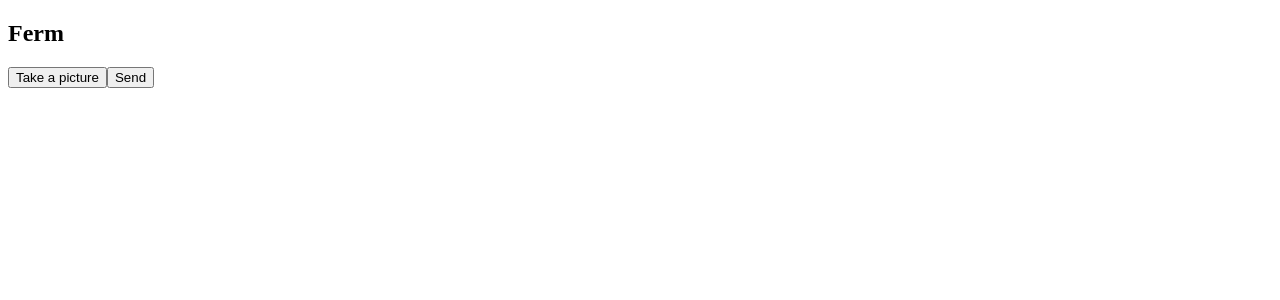
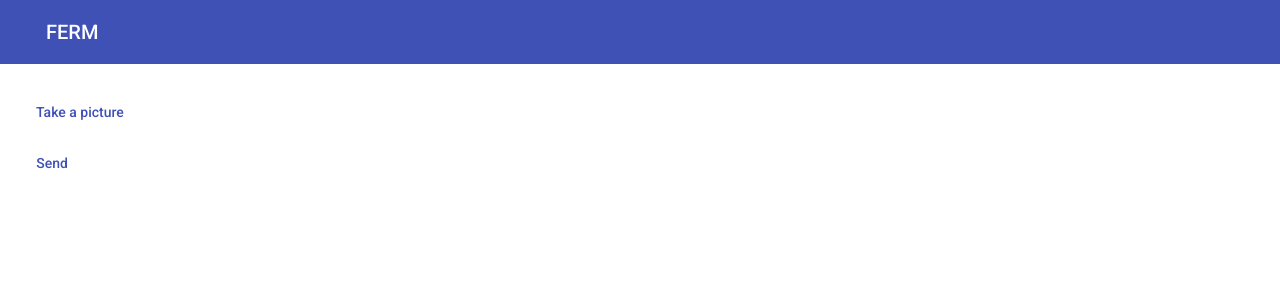
Before and after one commit to stephenhenckaerts/CareAthonFerm, an Angular app: page / in a window 1280 px wide. Shown: the top 300 px of the page. Built offline with nearby package versions, Linux system fonts and the light colour scheme.

Commit message:
design app

```diff
--- a/angular.json
+++ b/angular.json
@@ -24,6 +24,7 @@
               "src/assets"
             ],
             "styles": [
+              "./node_modules/@angular/material/prebuilt-themes/indigo-pink.css",
               "src/styles.css"
             ],
             "scripts": []
@@ -89,6 +90,7 @@
               "src/assets"
             ],
             "styles": [
+              "./node_modules/@angular/material/prebuilt-themes/indigo-pink.css",
               "src/styles.css"
             ],
             "scripts": []
@@ -120,6 +122,7 @@
           }
         }
       }
-    }},
+    }
+  },
   "defaultProject": "CareAthonFerm"
 }
--- a/package.json
+++ b/package.json
@@ -12,13 +12,16 @@
   "private": true,
   "dependencies": {
     "@angular/animations": "~8.2.7",
+    "@angular/cdk": "~8.2.3",
     "@angular/common": "~8.2.7",
     "@angular/compiler": "~8.2.7",
     "@angular/core": "~8.2.7",
     "@angular/forms": "~8.2.7",
+    "@angular/material": "^8.2.3",
     "@angular/platform-browser": "~8.2.7",
     "@angular/platform-browser-dynamic": "~8.2.7",
     "@angular/router": "~8.2.7",
+    "hammerjs": "^2.0.8",
     "rxjs": "~6.4.0",
     "tslib": "^1.10.0",
     "zone.js": "~0.9.1"
--- a/src/app/app.component.css
+++ b/src/app/app.component.css
@@ -0,0 +1,12 @@
+button {
+    margin-left: 20px;
+    margin-top: 15px;
+}
+
+#title {
+    margin-left: 30px;
+}
+
+#imageContainer {
+    margin: 15px;
+}
--- a/src/app/app.component.html
+++ b/src/app/app.component.html
@@ -1,8 +1,12 @@
 <div id="header">
-  <h2>Ferm</h2>
+  <mat-toolbar color="primary">
+    <span id="title">FERM</span>
+  </mat-toolbar>
 </div>
-<div id="imageContainer"></div>
+<div id="imageContainer">
+</div>
 <div id="buttonContainer">
-  <button>Take a picture</button>
-  <button>Send</button>
+  <button mat-button color="primary">Take a picture</button>
+  <br />
+  <button mat-button color="primary">Send</button>
 </div>
--- a/src/index.html
+++ b/src/index.html
@@ -6,6 +6,8 @@
   <base href="/">
   <meta name="viewport" content="width=device-width, initial-scale=1">
   <link rel="icon" type="image/x-icon" href="favicon.ico">
+  <link href="https://fonts.googleapis.com/css?family=Roboto:300,400,500&display=swap" rel="stylesheet">
+  <link href="https://fonts.googleapis.com/icon?family=Material+Icons" rel="stylesheet">
 </head>
 <body>
   <app-root></app-root>
--- a/src/main.ts
+++ b/src/main.ts
@@ -1,3 +1,4 @@
+import 'hammerjs';
 import { enableProdMode } from '@angular/core';
 import { platformBrowserDynamic } from '@angular/platform-browser-dynamic';
 
--- a/src/styles.css
+++ b/src/styles.css
@@ -1 +1,4 @@
 /* You can add global styles to this file, and also import other style files */
+
+html, body { height: 100%; }
+body { margin: 0; font-family: Roboto, "Helvetica Neue", sans-serif; }
```
Also changed, not shown: src/app/app.module.ts (+7 -1 lines), 1 other file (tests, documents, lock files or other folders).
